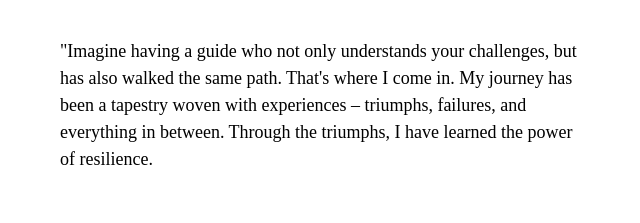
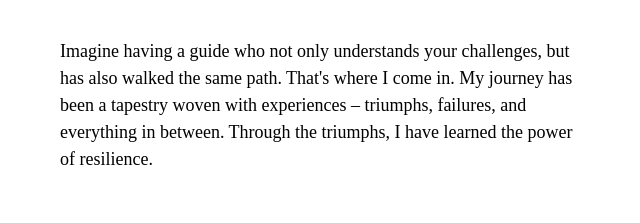
Before and after one commit to novaldaud/NovalDaud.github.io, a plain HTML site: page index.html in a window 1280 px wide. Shown: the part 860-1083 px from the top of the page, 640-1280 px from the left. Drawn offline with Linux system fonts and the light colour scheme; a web font is replaced by a local one.

Commit message:
Update index.html

```diff
--- a/index.html
+++ b/index.html
@@ -107,7 +107,7 @@
 
                     <h3 class="headline scroll-animated-from-right">Why I can help you.</h3>
 
-                    <p class="scroll-animated-from-right">"Imagine having a guide who not only understands your challenges, but has also walked the same path. That's where I come in. My journey has been a tapestry woven with experiences – triumphs, failures, and everything in between. Through the triumphs, I have learned the power of resilience.</p>
+                    <p class="scroll-animated-from-right">Imagine having a guide who not only understands your challenges, but has also walked the same path. That's where I come in. My journey has been a tapestry woven with experiences – triumphs, failures, and everything in between. Through the triumphs, I have learned the power of resilience.</p>
 
 
 
```
